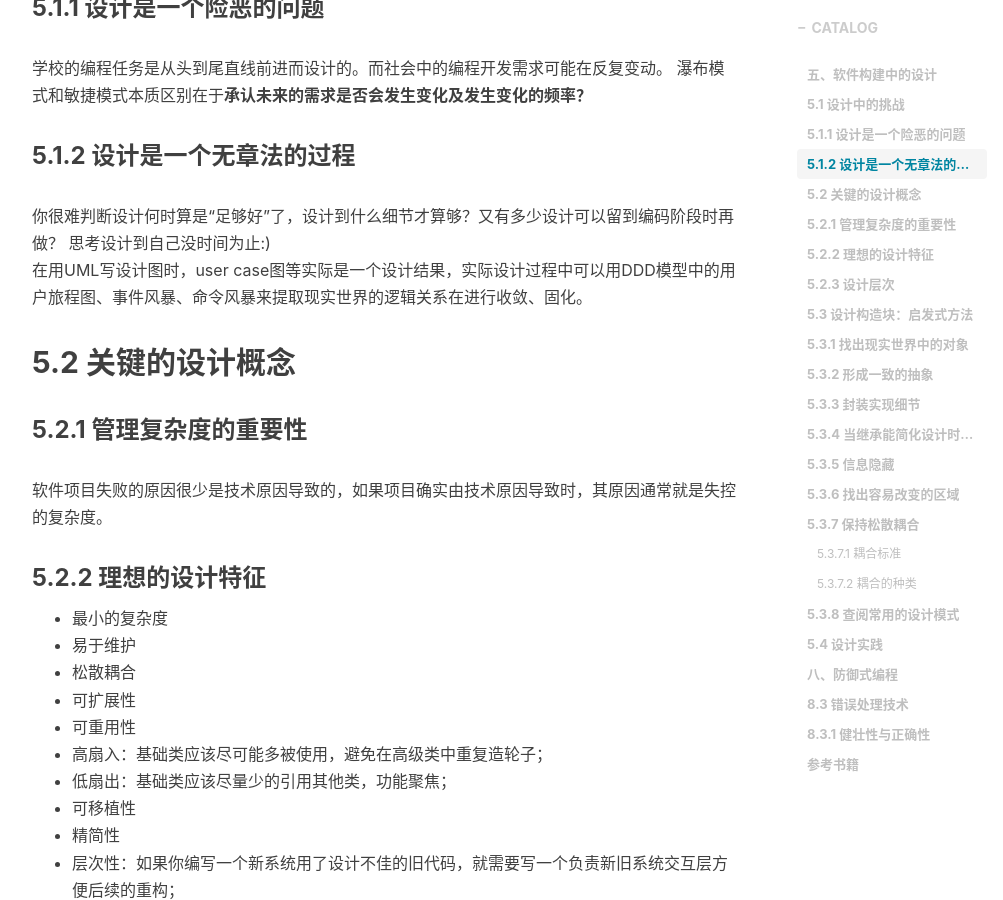
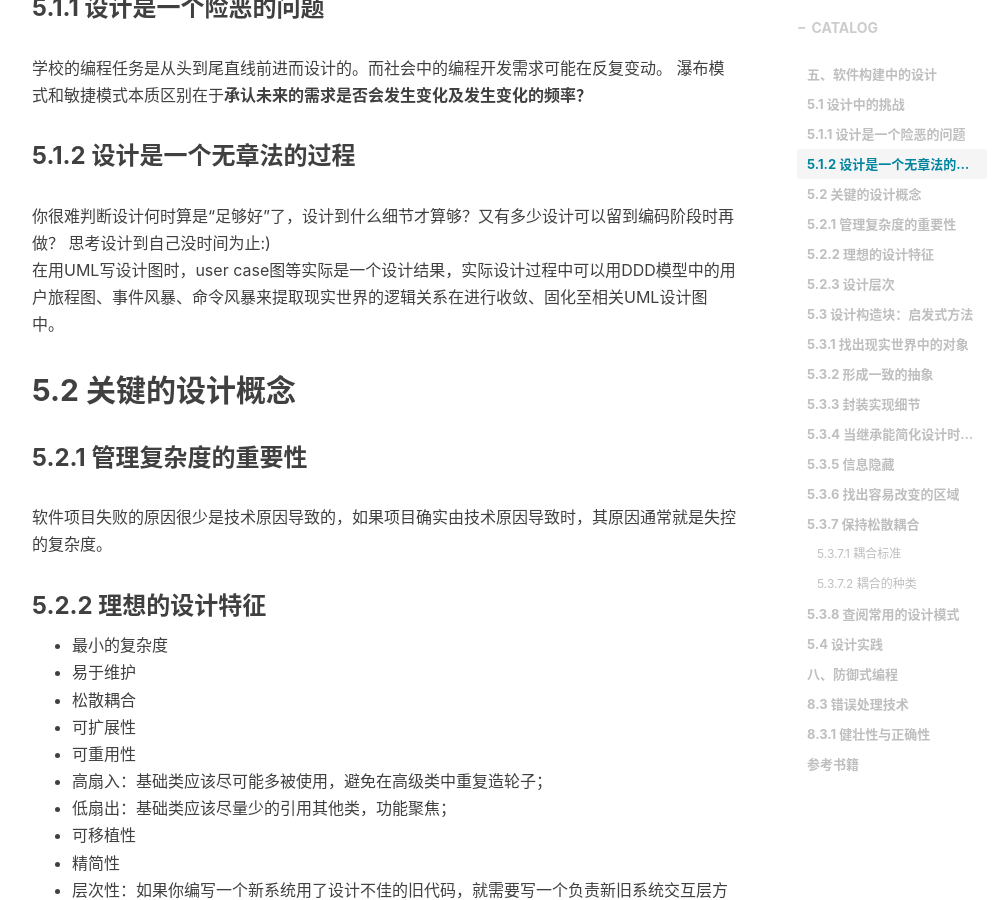
Before and after one commit to shihai1991/shihai1991.github.io, a Jekyll site: the page built from _posts/2022-05-28-代码大全2.md, in a window 1280 px wide and 900 px high, scrolled down 725 px. Shown: the whole window, without its empty margins (233-1236 px from the left). Built offline with Jekyll 4.4.1, drawn with Linux system fonts in a browser that asks for light colours; nearby versions of some CDN libraries; comment, search, counter and statistics services are not loaded.

Commit message:
Update 2022-05-28-代码大全2.md

```diff
--- a/_posts/2022-05-28-代码大全2.md
+++ b/_posts/2022-05-28-代码大全2.md
@@ -19,7 +19,7 @@ time: '2022.06.01 15:52:00'
 ### 5.1.2 设计是一个无章法的过程
 你很难判断设计何时算是“足够好”了，设计到什么细节才算够？又有多少设计可以留到编码阶段时再做？
 思考设计到自己没时间为止:)
-在用UML写设计图时，user case图等实际是一个设计结果，实际设计过程中可以用DDD模型中的用户旅程图、事件风暴、命令风暴来提取现实世界的逻辑关系在进行收敛、固化。
+在用UML写设计图时，user case图等实际是一个设计结果，实际设计过程中可以用DDD模型中的用户旅程图、事件风暴、命令风暴来提取现实世界的逻辑关系在进行收敛、固化至相关UML设计图中。
 
 ## 5.2 关键的设计概念
 ### 5.2.1 管理复杂度的重要性
```
